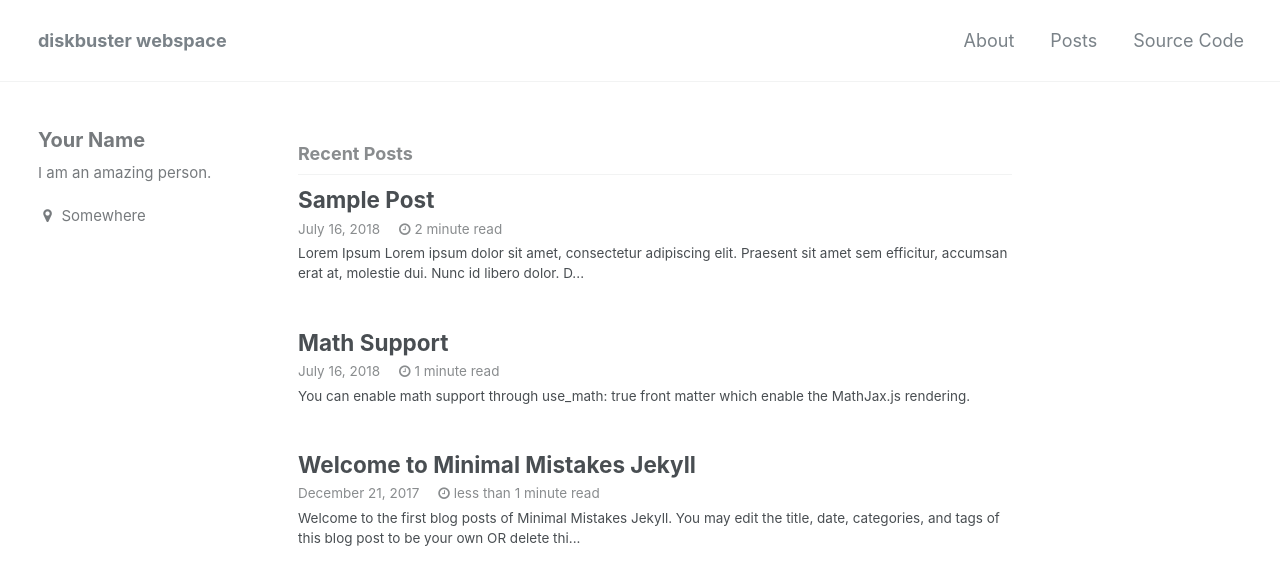
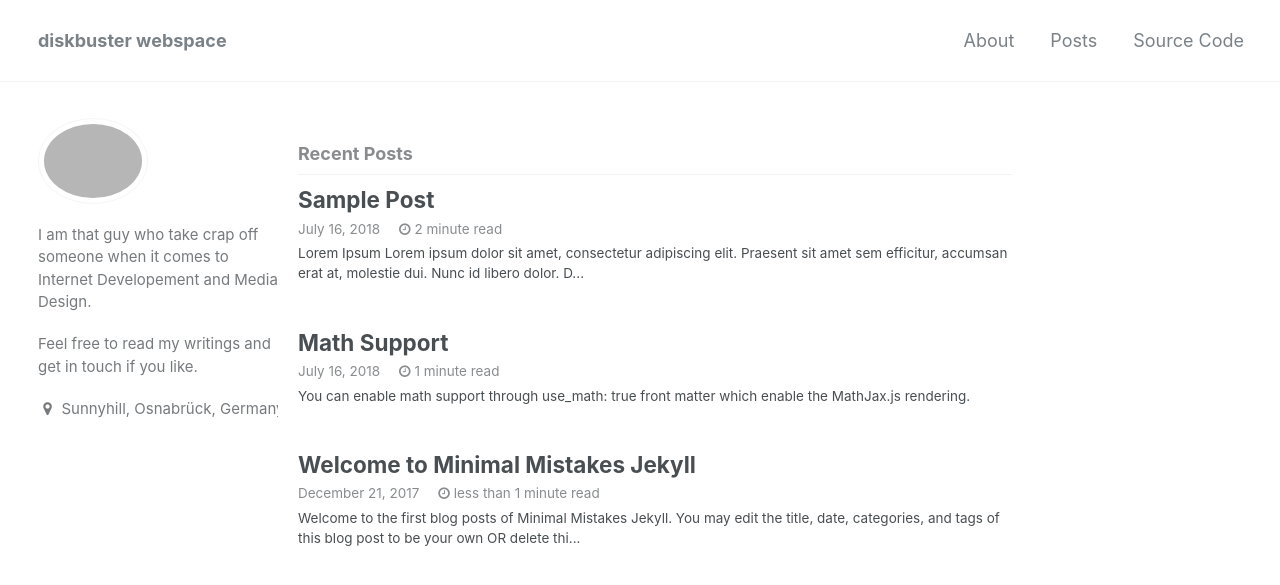
Before and after one commit to diskbuster/diskbuster.github.io, a Jekyll site: the page built from index.html, in a window 1280 px wide and 900 px high. Shown: the top 585 px of the window. Built offline with Jekyll 4.4.1, drawn with Linux system fonts in a browser that asks for light colours; the list of posts is cut into pages by our own code.

Commit message:
new jekyll

```diff
--- a/Gemfile
+++ b/Gemfile
@@ -5,3 +5,5 @@ gem "github-pages"
 group :jekyll_plugins do
   gem "jekyll-compose"
 end
+
+gem "webrick"
--- a/_config.yml
+++ b/_config.yml
@@ -83,10 +83,11 @@ analytics:
 
 # Site Author
 author:
-  name             : "Your Name"
-  avatar           : # path of avatar image, e.g. "/assets/images/bio-photo.jpg"
-  bio              : "I am an amazing person."
-  location         : "Somewhere"
+  name             :
+  avatar           : "/assets/images/db_logo.jpg"
+  bio              : "<p>I am that guy who take crap off someone when it comes to Internet Developement and Media Design.</p>
+  <p>Feel free to read my writings and get in touch if you like."
+  location         : "Sunnyhill, Osnabrück, Germany"
   email            :
   uri              :
   home             : # null (default), "absolute or relative url to link to author home"
```
Also changed, not shown: Gemfile.lock, 5 other files.
